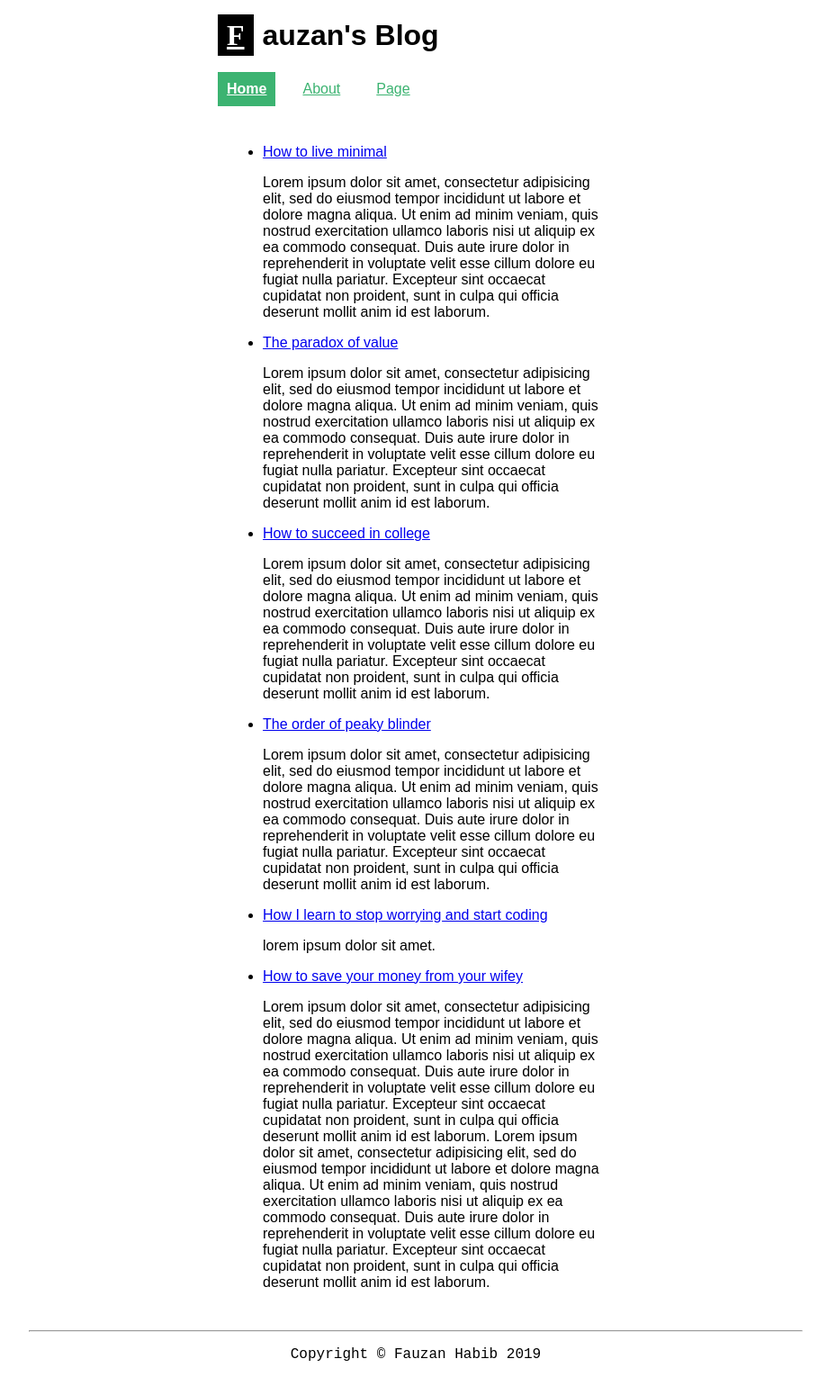
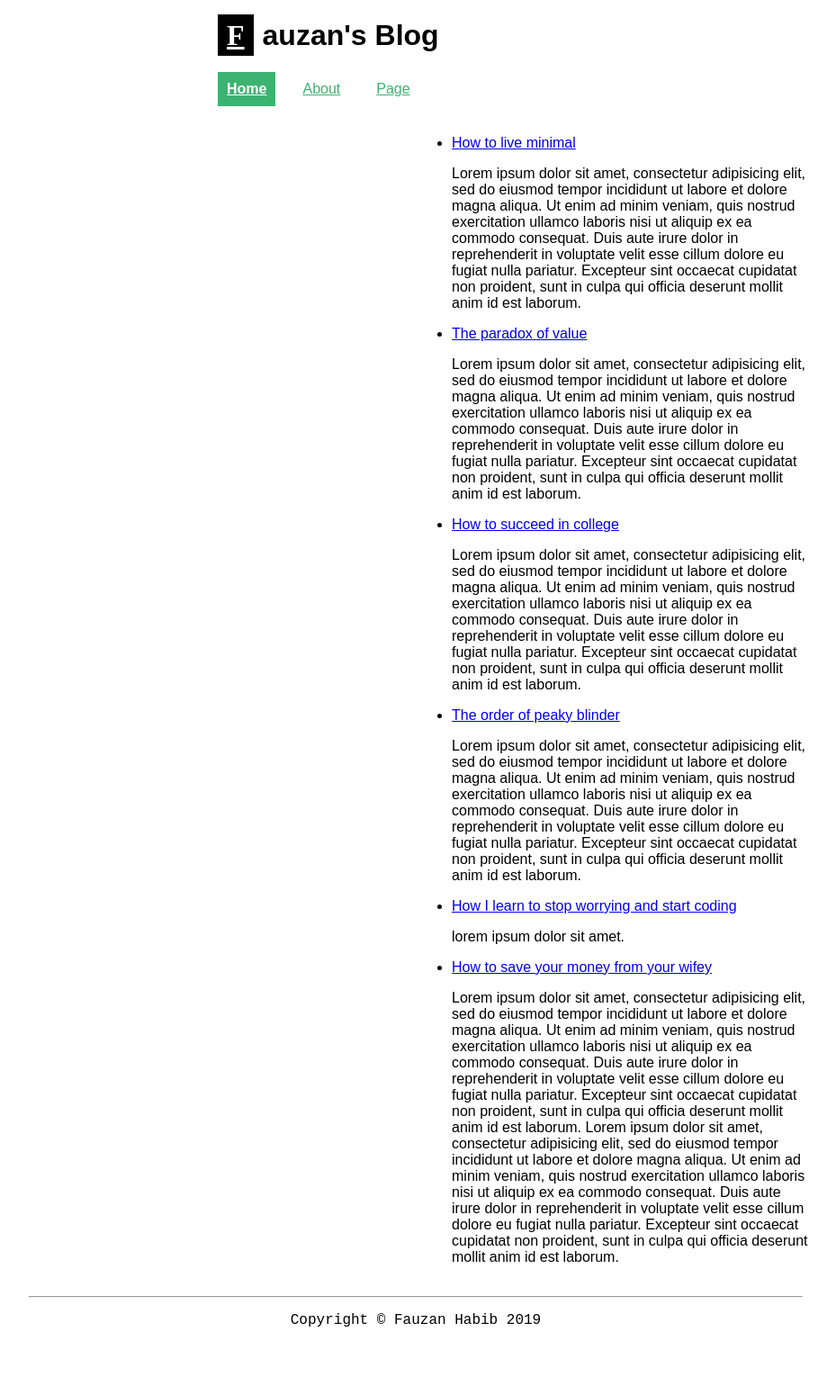
Before and after one commit to TheZano/wwb, a Jekyll site: the page built from index.html, in a window 1280 px wide. Shown: the whole page at 90% size, without its empty margins (178-1107 px from the left). Built offline with Jekyll 4.4.1, drawn with Linux system fonts in a browser that asks for light colours; after the commit the page ends 1502 px from its top, so only the background shows below that.

Commit message:
fix things

```diff
--- a/css/common.css
+++ b/css/common.css
@@ -51,7 +51,6 @@
 /* Create three unequal columns that floats next to each other */
 .column {
   float: right;
-  padding: 10px;
 }
 
 /* Left and right column */
@@ -60,7 +59,7 @@
 }
 /* Left and right column */
 .column.left {
-  width: auto;
+  width: 25%;
 }
 
 /* Middle column */
@@ -86,12 +85,14 @@
 }
 /* Responsive layout - makes the three columns stack on top of each other instead of next to each other */
 @media (max-width: 600px) {
-  .column.side,
   .column.middle,
   .header {
-    padding: 20px;
+    padding: 10px;
     width: 100%;
   }
+  .column.side {
+	  width: 100%;
+	}
 	body {
 	padding: 9px;
         margin: 0 auto;
```
